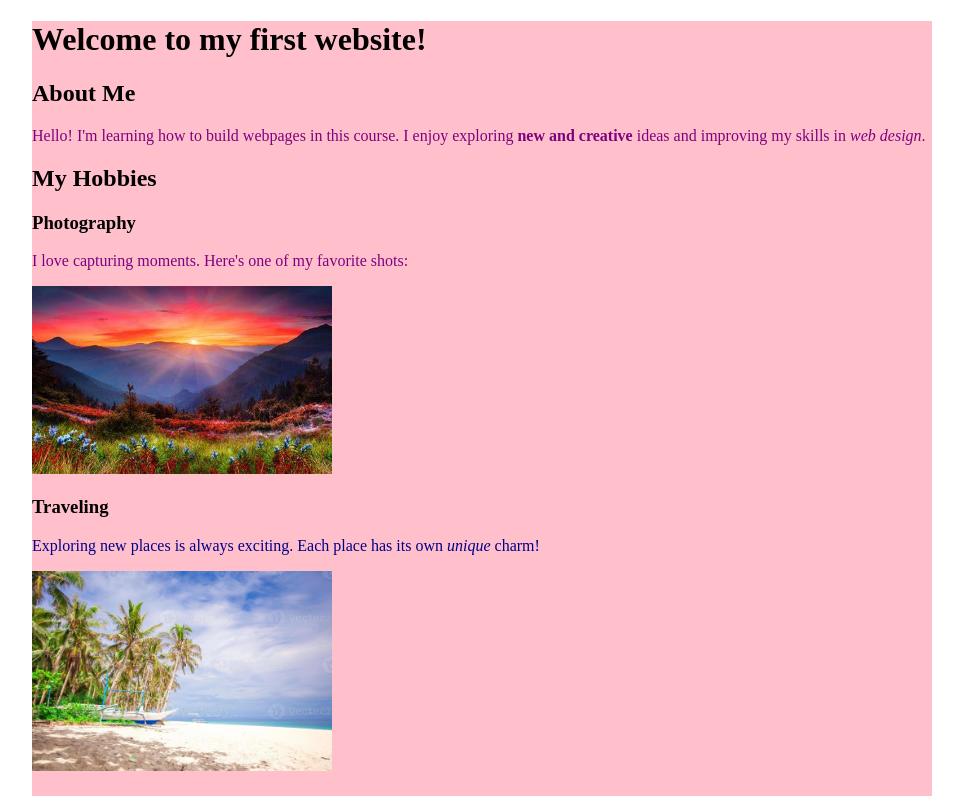
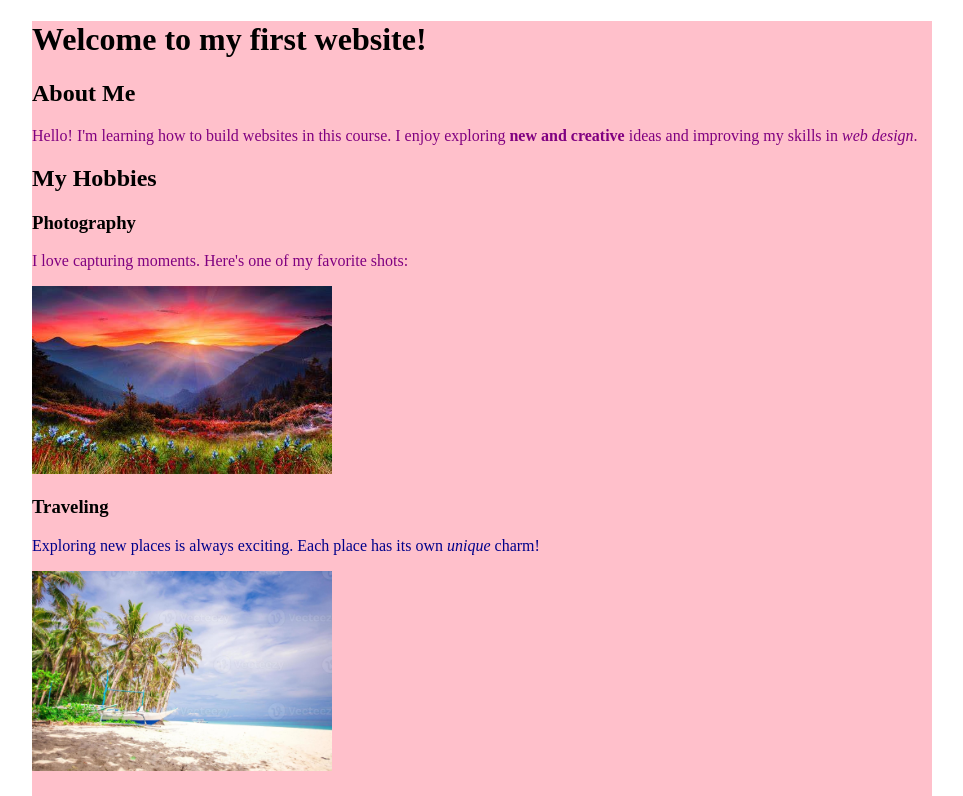
Before and after one commit to tpineda7/1316_Projecta, a plain HTML site: page index.html in a window 1280 px wide. Shown: the top 796 px of the page, without its empty margins (158-1121 px from the left). Drawn offline with Linux system fonts and the light colour scheme.

Commit message:
Update index.html

```diff
--- a/index.html
+++ b/index.html
@@ -6,7 +6,7 @@
 <style>
 	*{box-sizing: border-box}
 	#container{
-		width:900px; background-color:pink; height:900px;margin:0 auto;
+		width:900px; background-color:pink; height:1200px;margin:0 auto;
 	}
 	p{
 		color:purple
@@ -29,13 +29,13 @@
 </head>
 
 <body>
-	<div id="container" style="width:900px; background-color:pink; height:900px;margin:0 auto;">
+	<div id="container" style="width:900px; background-color:pink; height:1200px;margin:0 auto;">
 	<header>
 	<h1>Welcome to my first website!</h1>
 	</header>
 	<h2>About Me</h2>
     <p>
-        Hello! I'm learning how to build webpages in this course. I enjoy exploring <strong> new and creative</strong> ideas and improving my skills in <em>web design</em>.
+        Hello! I'm learning how to build websites in this course. I enjoy exploring <strong> new and creative</strong> ideas and improving my skills in <em>web design</em>.
     </p>
 
 	<h2>My Hobbies</h2>
```
